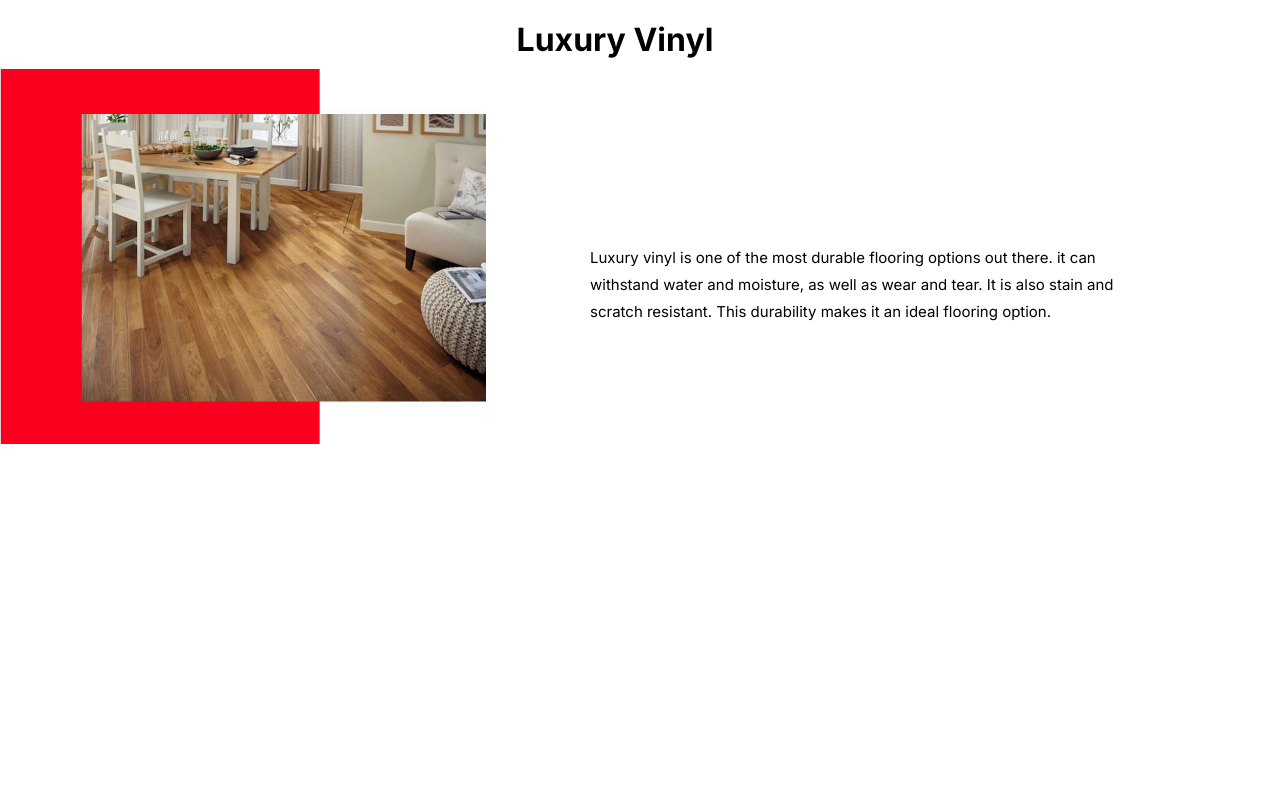
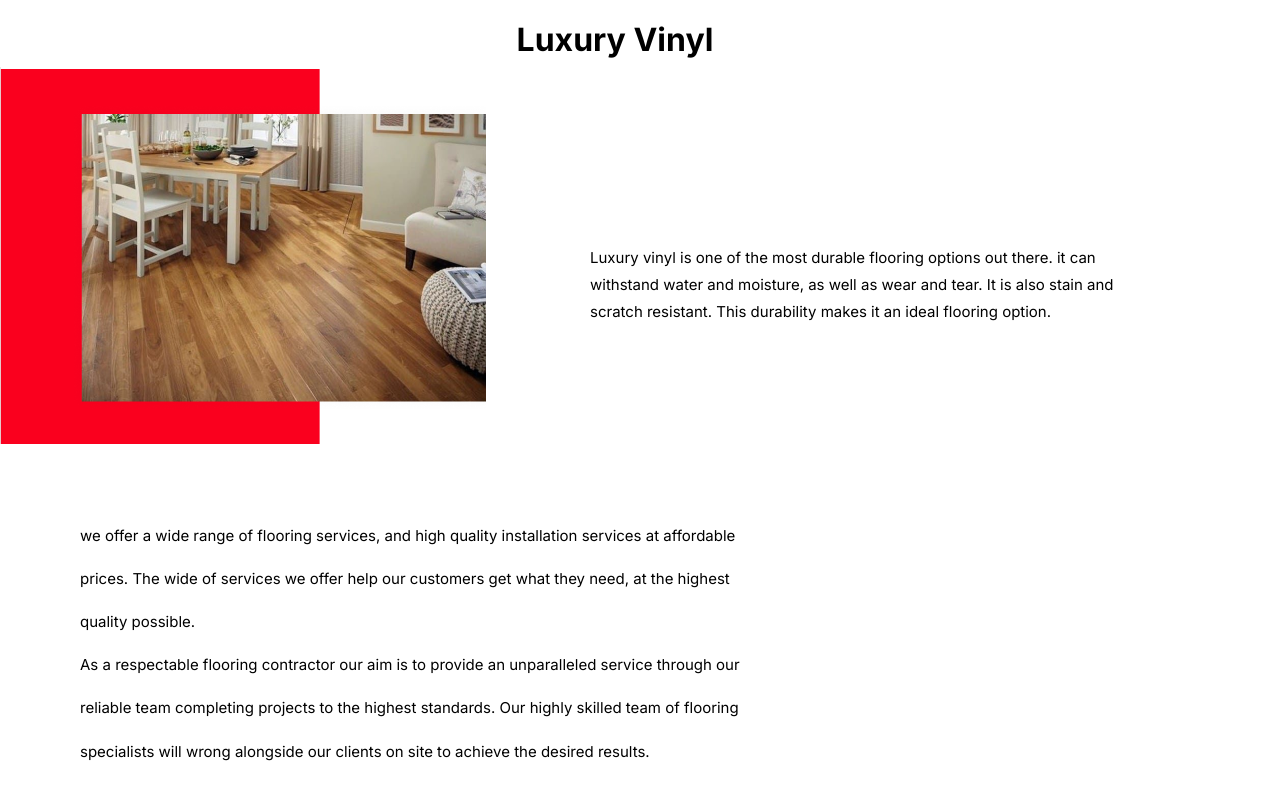
Before and after one commit to LeonChisum/Flooring-company---87-Lux, a Next.js app: page /services in a window 1280 px wide. Shown: the part 487-1287 px from the top of the page. Built offline with nearby package versions, Linux system fonts and the light colour scheme.

Commit message:
added a margin left in line 477

```diff
--- a/pages/services.js
+++ b/pages/services.js
@@ -1,18 +1,23 @@
+import { Fragment } from 'react';
 import '../styles/style.scss';
 
 const Services = () => {
 	return (
 		<div>
+
 		<div className="services">
 
 			<h1>Services we offer</h1>
 		</div>
+
+
 			<div>
 			<br></br>
-
 			<div className="firstp">
 
+
 			<p>we offer a wide range of flooring services, and high quality installation services at affordable</p>
+
 
 			<p>prices.The wide of services we offer help our customers get what they need, at the highest</p>
 			<p className="twowords">quality possible</p>
@@ -20,7 +25,8 @@ const Services = () => {
 
 			<br></br>
 		</div>
-		</div>
+
+
 
 
 
@@ -41,6 +47,7 @@ const Services = () => {
 			<p>withstand water and moisture, as well as wear and tear. It is also stain and</p>
 			<p>scratch resistant. This durability makes it an ideal flooring option.</p>
 
+
 			<br></br>
 		</div>
 		</div>
@@ -50,11 +57,19 @@ const Services = () => {
 
 
 
+		<div className="thridp">
+		<p>we offer a wide range of flooring services, and high quality installation services at affordable</p>
+        <p>prices. The wide of services we offer help our customers get what they need, at the highest</p>
+<p>quality possible.</p>
 
 
 
 
-
+<p>As a respectable flooring contractor our aim is to provide an unparalleled service through our</p>
+<p>reliable team completing projects to the highest standards. Our highly skilled team of flooring</p>
+<p>specialists will wrong alongside our clients on site to achieve the desired results.</p>
+		</div>
+		</div>
 
 
 
--- a/styles/style.css
+++ b/styles/style.css
@@ -907,4 +907,18 @@ a {
 .twowords {
   margin-left: 270px;
 }
+
+.thridp {
+  text-align: inherit;
+  width: 10%;
+  font-size: 15px;
+  /*margin-left: 590px; */
+  font-size: 15px;
+  line-height: 2.7rem;
+  width: 90%;
+  height: 400px;
+  text-align: inherit;
+  margin-top: -330px;
+  margin-left: 80px;
+}
 /*# sourceMappingURL=style.css.map */
--- a/styles/style.scss
+++ b/styles/style.scss
@@ -459,6 +459,29 @@
   margin-left: 270px;
 }
 
+
+.thridp{
+  text-align: inherit;
+  width: 10%;
+
+  font-size: 15px;
+  /*margin-left: 590px; */
+  font-size: 15px;
+
+  line-height: 2.7rem;
+	width:90%;
+	height: 400px;
+  text-align: inherit;
+
+  margin-top: -330px;
+  margin-left: 80px;
+}
+
+
+
+
+
+
 // ------------- Code --------------
 
 // Responsive Code
```
Also changed, not shown: 1 other file (tests, documents, lock files or other folders).
